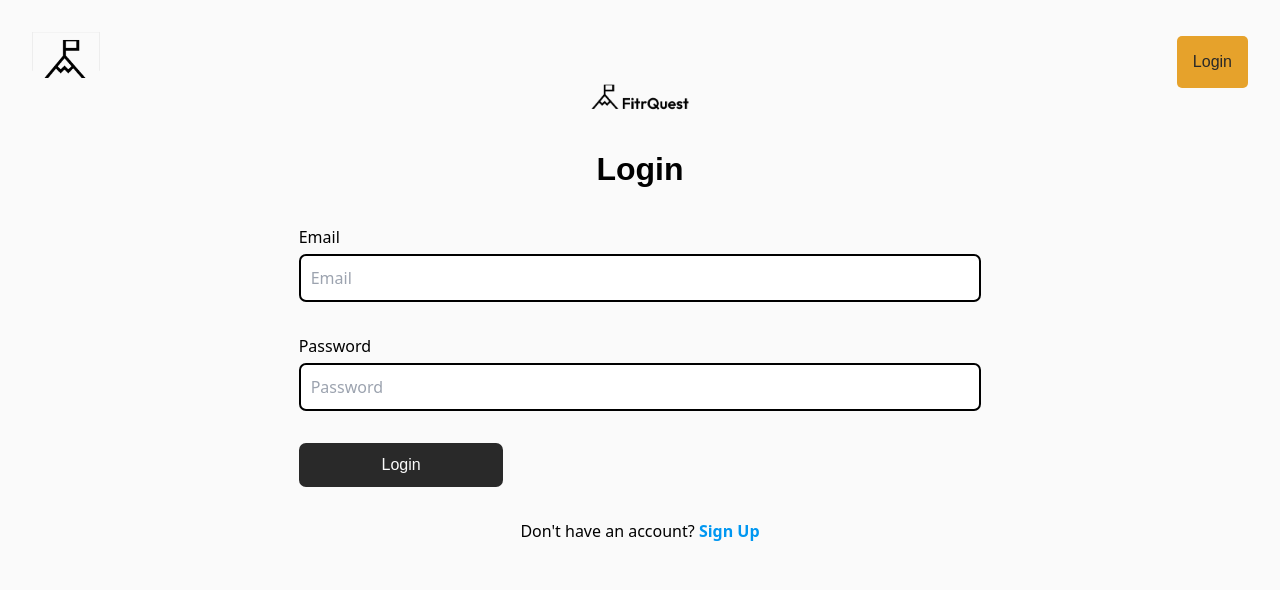
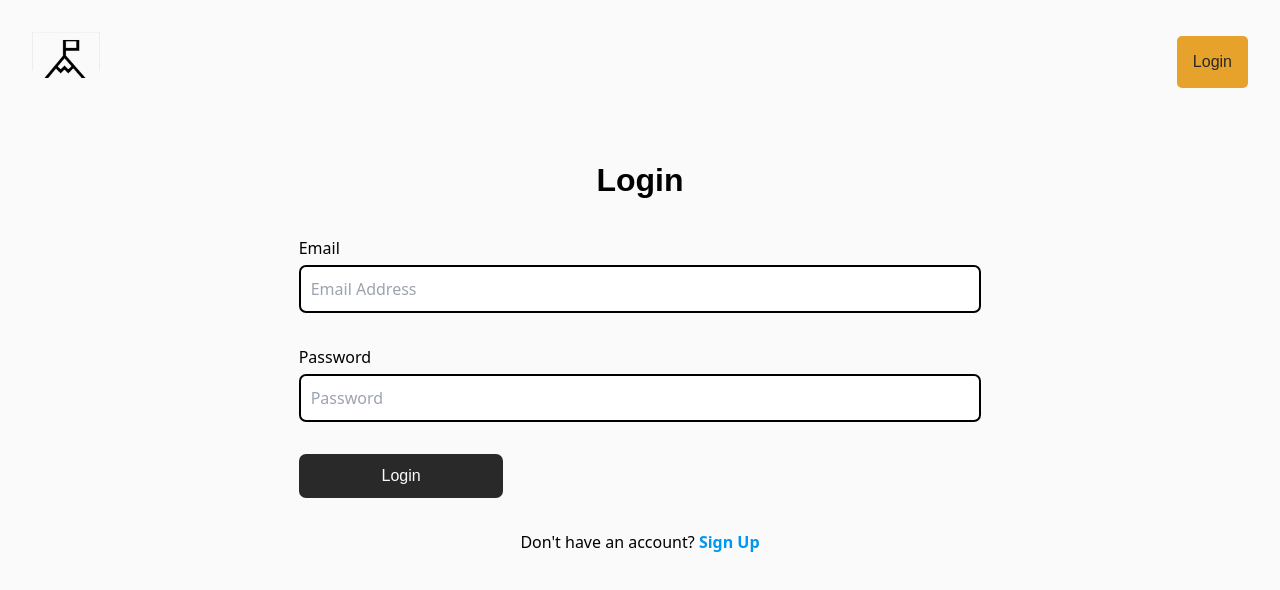
Before and after one commit to Nathan-47/fitrquest, a React (Vite) app in the folder src/: page /login in a window 1280 px wide. Shown: the top 590 px of the page. Built offline with nearby package versions, Linux system fonts and the light colour scheme; a web font is replaced by a local one.

Commit message:
Removed logo from login component and updated form placeholder text

```diff
--- a/src/pages/login.jsx
+++ b/src/pages/login.jsx
@@ -1,6 +1,5 @@
 import { useState } from "react"
 import { useLogin } from "../hooks/useLogin"
-import logo from "../images/fitrquest_logo.svg"
 
 
 const Login = () => {
@@ -19,14 +18,12 @@ const Login = () => {
         <div className="col-12" id="login-wrapper">
         <form className="login" onSubmit={handleSubmit}>
 
-            <img className="login-logo" src={logo} alt="fitrquest logo" />
-
             <h3 className="auth-title">Login</h3>
             <label>Email</label>
             <input
             className="input-box"
             type="email"
-            placeholder="Email"
+            placeholder="Email Address"
             // onchange handler so that when change happens we want to update the email state
             onChange={(e) => setEmail(e.target.value)}
             value={email}
@@ -46,7 +43,8 @@ const Login = () => {
             {error && <div className="error">{error}</div>}
         </form>
 
-            <p className="no-login">Don't have an account? <a className="account-link" href="https://fitrquest-frontend.onrender.com/signup">Sign Up</a></p>
+            <p className="no-login">Don't have an account? <a className="account-link" href="http://localhost:5174/signup">Sign Up</a></p>
+            {/* https://fitrquest-frontend.onrender.com/signup */}
         </div>
     )
 }
```
